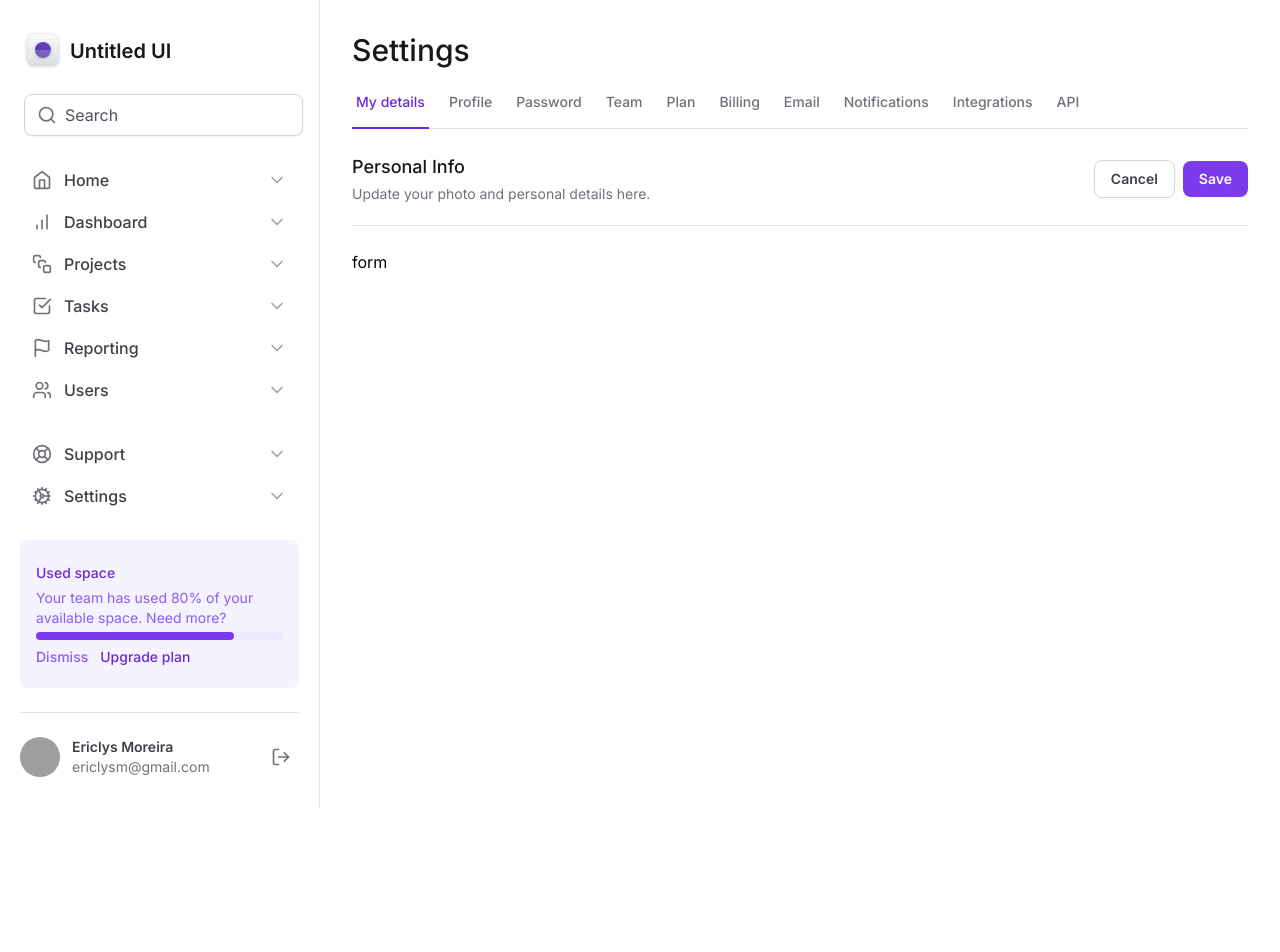
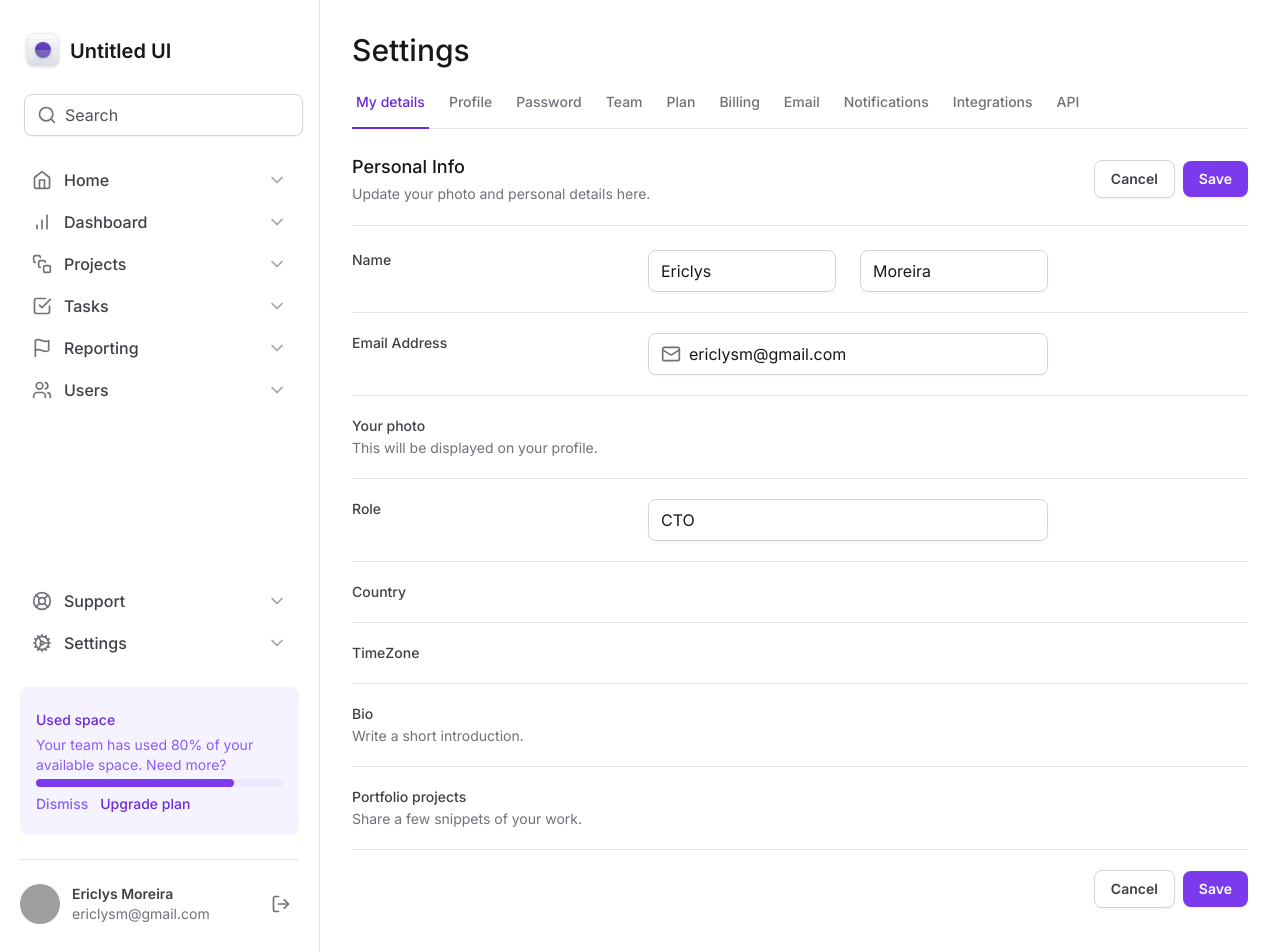
Before and after one commit to ericlys/tailwind-next, a Next.js app: page / in a window 1280 px wide. Shown: the top 952 px of the page. Before the commit the page ends 809 px from the top, so only its background shows below. Built offline with nearby package versions, Linux system fonts and the light colour scheme; grey boxes are pictures that could not be loaded.

Commit message:
chore: form filds

```diff
--- a/src/app/page.tsx
+++ b/src/app/page.tsx
@@ -1,4 +1,6 @@
 import { SettingsTabs } from './components/SettingsTabs'
+import * as Input from './components/Input'
+import { Mail } from 'lucide-react'
 
 export default function Home() {
   return (
@@ -32,8 +34,125 @@
           </div>
         </div>
 
-        <form id="settings" className="mt-6 flex w-full flex-col ">
-          form
+        <form
+          id="settings"
+          className="mt-6 flex w-full flex-col gap-5 divide-y divide-zinc-200"
+        >
+          <div className="grid grid-cols-form gap-3">
+            <label
+              htmlFor="firstName"
+              className="text-sm font-medium text-zinc-700"
+            >
+              Name
+            </label>
+            <div className="grid grid-cols-2 gap-6">
+              <Input.Root>
+                <Input.Control id="firstName" defaultValue="Ericlys" />
+              </Input.Root>
+              <Input.Root>
+                <Input.Control defaultValue="Moreira" />
+              </Input.Root>
+            </div>
+          </div>
+
+          <div className="grid grid-cols-form gap-3 pt-5">
+            <label
+              htmlFor="email"
+              className="text-sm font-medium text-zinc-700"
+            >
+              Email Address
+            </label>
+            <Input.Root>
+              <Input.Prefix>
+                <Mail className="h-5 w-5 text-zinc-500" />
+              </Input.Prefix>
+              <Input.Control
+                id="email"
+                type="email"
+                defaultValue="ericlysm@gmail.com"
+              />
+            </Input.Root>
+          </div>
+
+          <div className="grid grid-cols-form gap-3 pt-5">
+            <label
+              htmlFor="photo"
+              className="text-sm font-medium text-zinc-700"
+            >
+              Your photo
+              <span className="mt-0.5 block text-sm font-normal text-zinc-500">
+                This will be displayed on your profile.
+              </span>
+            </label>
+            <div></div>
+          </div>
+
+          <div className="grid grid-cols-form gap-3 pt-5">
+            <label htmlFor="role" className="text-sm font-medium text-zinc-700">
+              Role
+            </label>
+            <Input.Root>
+              <Input.Control id="role" defaultValue="CTO" />
+            </Input.Root>
+          </div>
+
+          <div className="grid grid-cols-form gap-3 pt-5">
+            <label
+              htmlFor="country"
+              className="text-sm font-medium text-zinc-700"
+            >
+              Country
+            </label>
+            <div />
+          </div>
+
+          <div className="grid grid-cols-form gap-3 pt-5">
+            <label
+              htmlFor="timezone"
+              className="text-sm font-medium text-zinc-700"
+            >
+              TimeZone
+            </label>
+            <div />
+          </div>
+
+          <div className="grid grid-cols-form gap-3 pt-5">
+            <label htmlFor="bio" className="text-sm font-medium text-zinc-700">
+              Bio
+              <span className="mt-0.5 block text-sm font-normal text-zinc-500">
+                Write a short introduction.
+              </span>
+            </label>
+            <div></div>
+          </div>
+
+          <div className="grid grid-cols-form gap-3 pt-5">
+            <label
+              htmlFor="projects"
+              className="text-sm font-medium text-zinc-700"
+            >
+              Portfolio projects
+              <span className="mt-0.5 block text-sm font-normal text-zinc-500">
+                Share a few snippets of your work.
+              </span>
+            </label>
+            <div></div>
+          </div>
+
+          <div className="flex items-center justify-end gap-2 pt-5">
+            <button
+              type="button"
+              className="rounded-lg border border-zinc-300 px-4 py-2 text-sm font-semibold text-zinc-700 shadow-sm hover:bg-zinc-50"
+            >
+              Cancel
+            </button>
+            <button
+              type="submit"
+              className="rounded-lg bg-violet-600 px-4 py-2 text-sm font-semibold text-white shadow-sm hover:bg-violet-700"
+            >
+              Save
+            </button>
+          </div>
         </form>
       </div>
     </>
--- a/tailwind.config.ts
+++ b/tailwind.config.ts
@@ -7,6 +7,7 @@
       gridTemplateColumns: {
         app: 'minmax(18rem, 20rem) 1fr',
         profile: 'max-content 1fr min-content',
+        form: 'minmax(7.5rem, 17.5rem) minmax(25rem, 1fr) minmax(0, 15rem)',
       },
       colors: {
         eric: '#8257e6',
```
